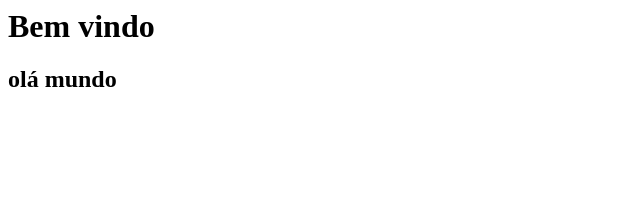
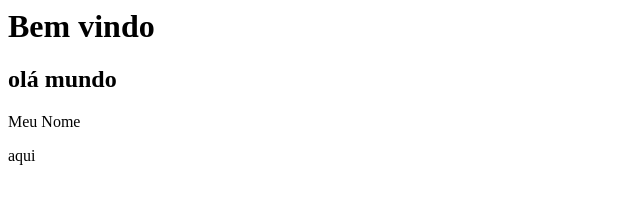
Before and after one commit to hdsalles/curso_GitHub, a plain HTML site: page index.html in a window 1280 px wide. Shown: the whole page, without its empty margins (0-640 px from the left). Drawn offline with Linux system fonts and the light colour scheme.

Commit message:
troquei dados no index.html

```diff
--- a/index.html
+++ b/index.html
@@ -1,2 +1,7 @@
 <h1>Bem vindo</h1>
 <h2>olá mundo</h2>
+<p> Meu Nome</p>
+<body>
+aqui
+
+</body>
```
